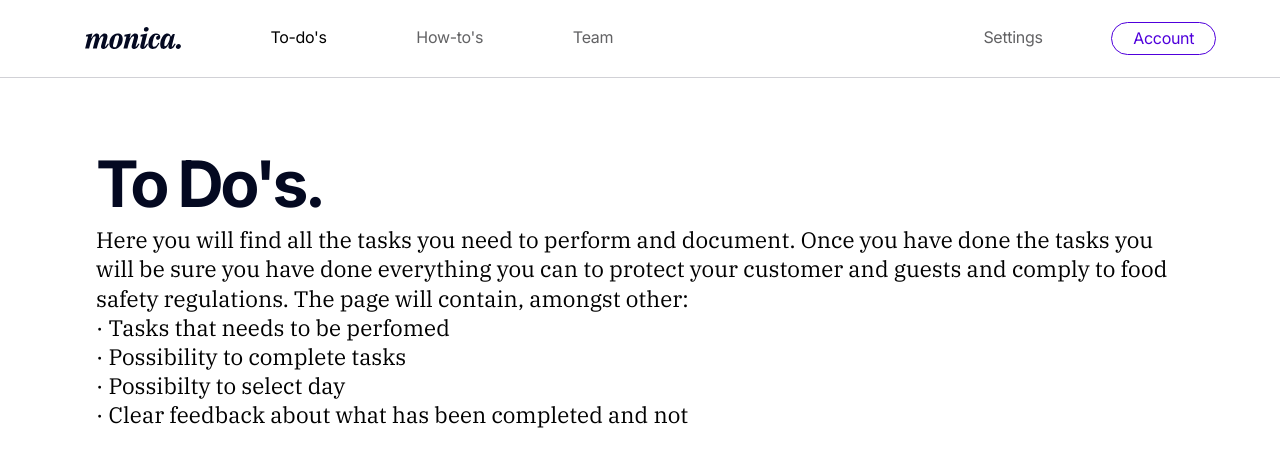
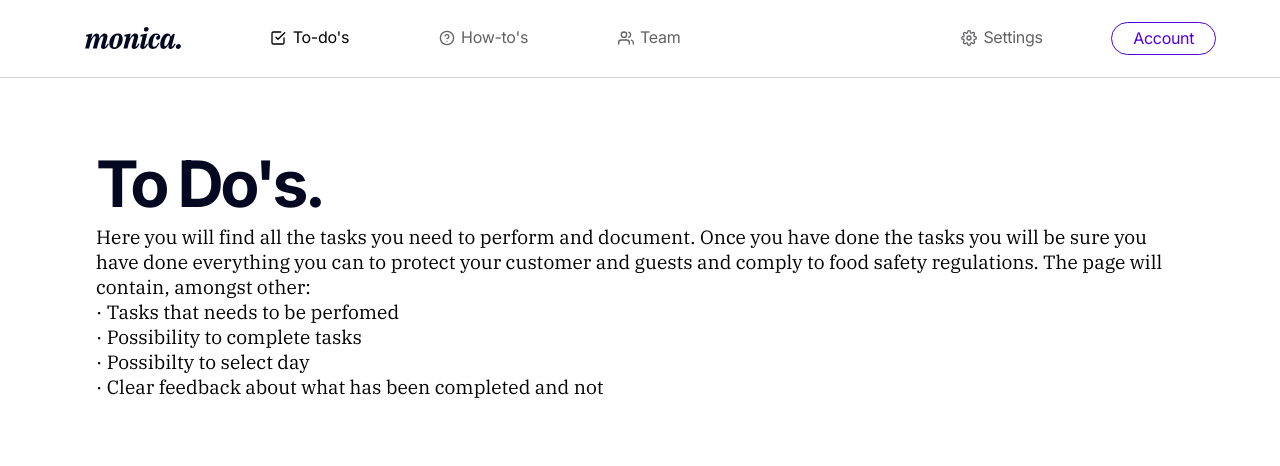
Before and after one commit to evilpaper/monica, a React (Create React App) app: page / in a window 1280 px wide. Both pictures are taken after a click on the button "TRY MONICA NOW". Shown: the top 466 px of the page. Built offline with nearby package versions, Linux system fonts and the light colour scheme.

Commit message:
Add icons to navigation

```diff
--- a/package.json
+++ b/package.json
@@ -8,6 +8,7 @@
     "@testing-library/user-event": "^7.1.2",
     "react": "^16.13.1",
     "react-dom": "^16.13.1",
+    "react-icons": "^3.10.0",
     "react-router-dom": "^5.2.0",
     "react-scripts": "3.4.1"
   },
--- a/src/App.css
+++ b/src/App.css
@@ -49,6 +49,6 @@ h1 {
 
 p {
   font-family: "IBM Plex Serif", serif;
-  font-size: 1.4em;
+  font-size: 1.2em;
   color: var(--color-dark);
 }
--- a/src/components/Navigation/Navigation.jsx
+++ b/src/components/Navigation/Navigation.jsx
@@ -6,6 +6,12 @@ import {
   NavLink,
 } from "react-router-dom";
 import logo from "../../assets/monica-logo.svg";
+import {
+  FiCheckSquare,
+  FiHelpCircle,
+  FiUsers,
+  FiSettings,
+} from "react-icons/fi";
 import Todos from "../Todos";
 import Howtos from "../Howtos";
 import Team from "../Team";
@@ -41,6 +47,9 @@ function Navigation() {
               className="naviagtion-link"
               to="/"
             >
+              <div className="navigation__item--icon-container">
+                <FiCheckSquare className="navigation__item--icon" />
+              </div>
               To-do's
             </NavLink>
           </li>
@@ -50,6 +59,9 @@ function Navigation() {
               className="naviagtion-link"
               to="/howtos"
             >
+              <div className="navigation__item--icon-container">
+                <FiHelpCircle className="navigation__item--icon" />
+              </div>
               How-to's
             </NavLink>
           </li>
@@ -59,6 +71,9 @@ function Navigation() {
               className="naviagtion-link"
               to="/team"
             >
+              <div className="navigation__item--icon-container">
+                <FiUsers className="navigation__item--icon" />
+              </div>
               Team
             </NavLink>
           </li>
@@ -70,6 +85,9 @@ function Navigation() {
               className="naviagtion-link"
               to="/settings"
             >
+              <div className="navigation__item--icon-container">
+                <FiSettings className="navigation__item--icon" />
+              </div>
               Settings
             </NavLink>
           </li>
--- a/src/components/Navigation/styles.css
+++ b/src/components/Navigation/styles.css
@@ -20,12 +20,23 @@
 }
 
 .naviagtion-link {
+  display: flex;
   color: var(--color-darkgrey-one);
   letter-spacing: -0.3px;
 }
 
 .naviagtion-link:hover {
   color: dodgerblue;
+}
+
+.navigation__item--icon {
+  margin-right: 0.4em;
+}
+
+.navigation__item--icon-container {
+  display: flex;
+  justify-content: center;
+  align-items: center;
 }
 
 .navigation-list__item--account {
```
Also changed, not shown: 1 other file (tests, documents, lock files or other folders).
